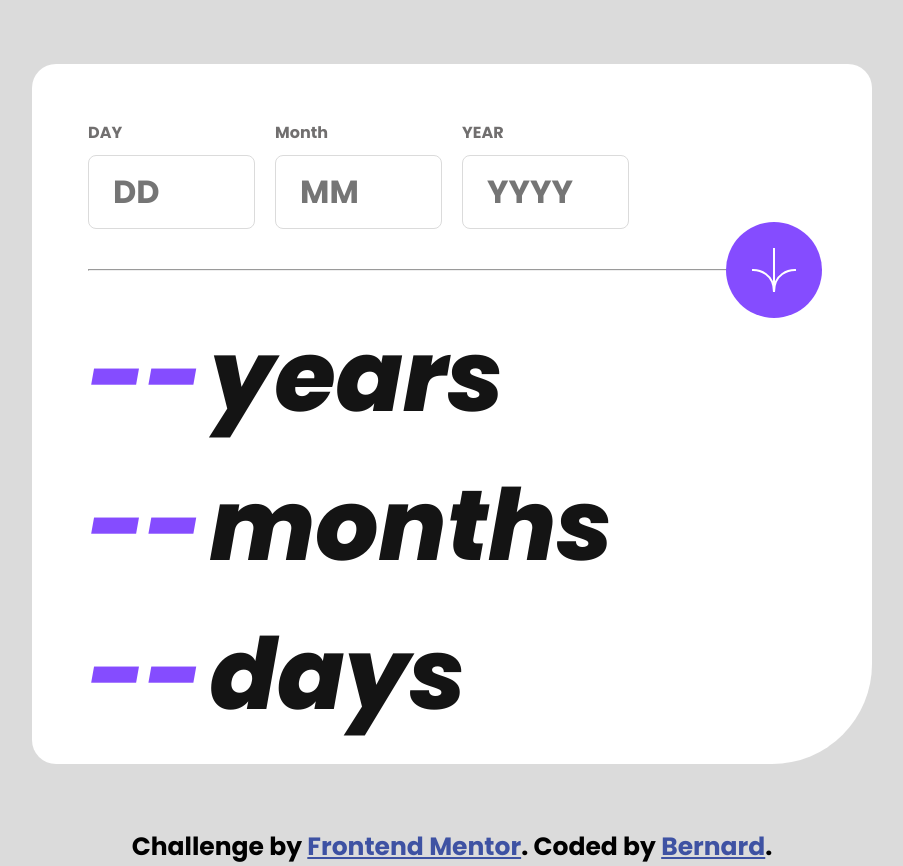
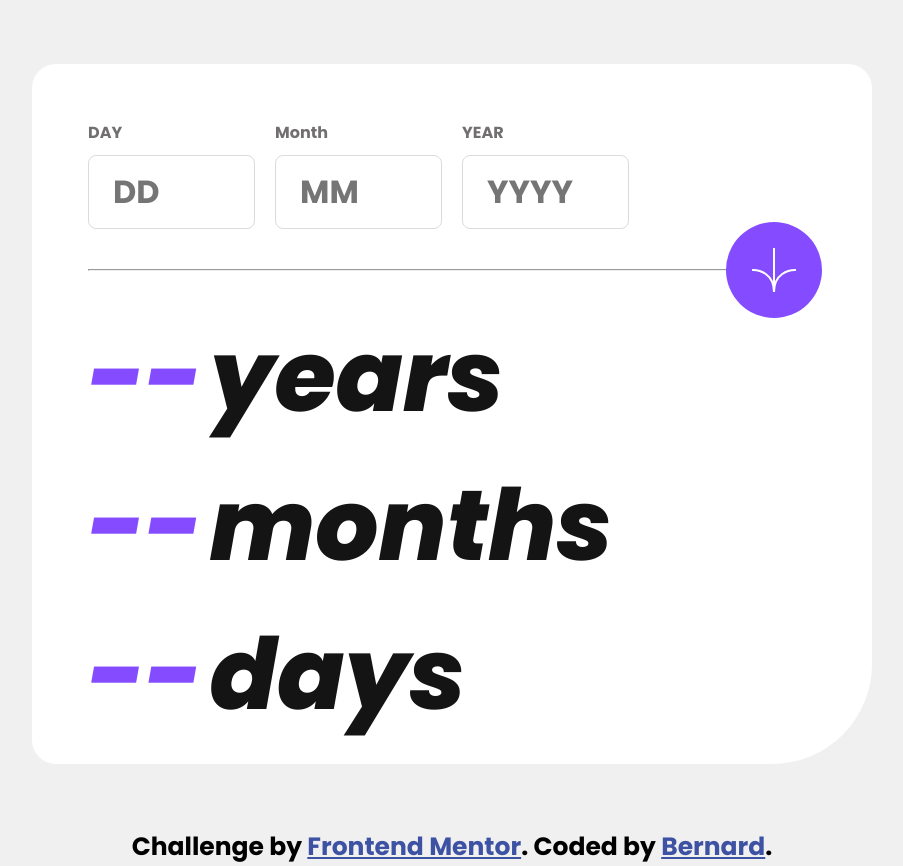
Before and after one commit to BernardusPH/age-calculator, a React (Vite) app: page / in a window 1280 px wide. Shown: the whole page, without its empty margins (188-1091 px from the left). Built offline with nearby package versions, Linux system fonts and the light colour scheme.

Commit message:
background color

```diff
--- a/src/index.css
+++ b/src/index.css
@@ -36,7 +36,7 @@
   body {
    min-height:100dvh;
    min-height: 100vh;
-    background-color: var(--Light-grey);
+    background-color: var(--Off-white);
     -webkit-font-smoothing: antialiased;
   }
   #root{
```
